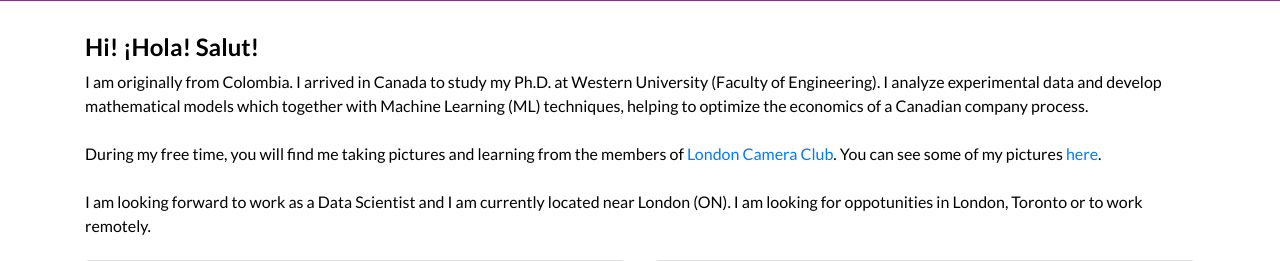
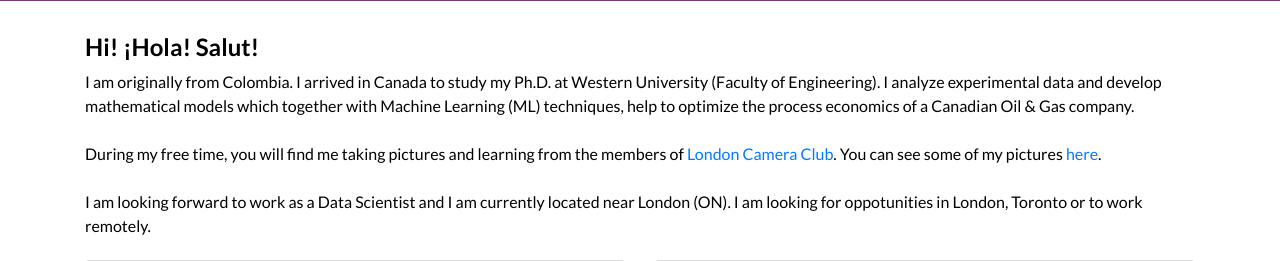
Before and after one commit to smlopezza/portfolioWebsite, a Flask app: page /aboutMe in a window 1280 px wide. Shown: the part 396-657 px from the top of the page. Run offline with Flask 2, Linux system fonts and the light colour scheme; some libraries are stand-ins or nearby versions.

Commit message:
Update aboutMe.html

```diff
--- a/app/templates/aboutMe.html
+++ b/app/templates/aboutMe.html
@@ -35,8 +35,7 @@
         study my Ph.D. at Western University (Faculty of
         Engineering). I analyze experimental
         data and develop mathematical models which together with
-        Machine Learning (ML) techniques, helping to optimize the economics of a Canadian company
-        process.
+        Machine Learning (ML) techniques, help to optimize the process economics of a Canadian Oil &amp; Gas company.
         <br> <br>
         During my free time, you will find me taking pictures and learning from the members of <a href="https://www.londoncameraclub.ca/">London Camera Club</a>.
         You can see some of my pictures <a href="https://www.shutterstock.com/g/smlopezz">here</a>.
```
